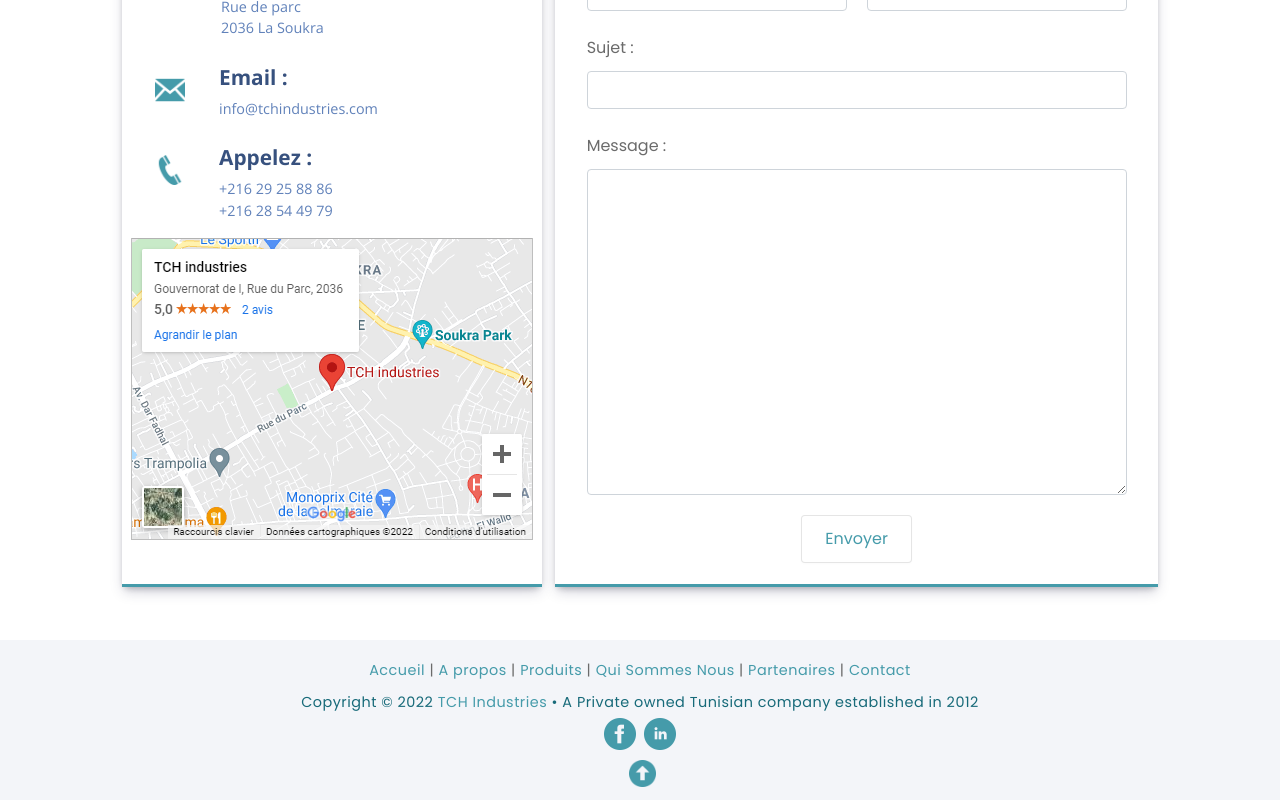
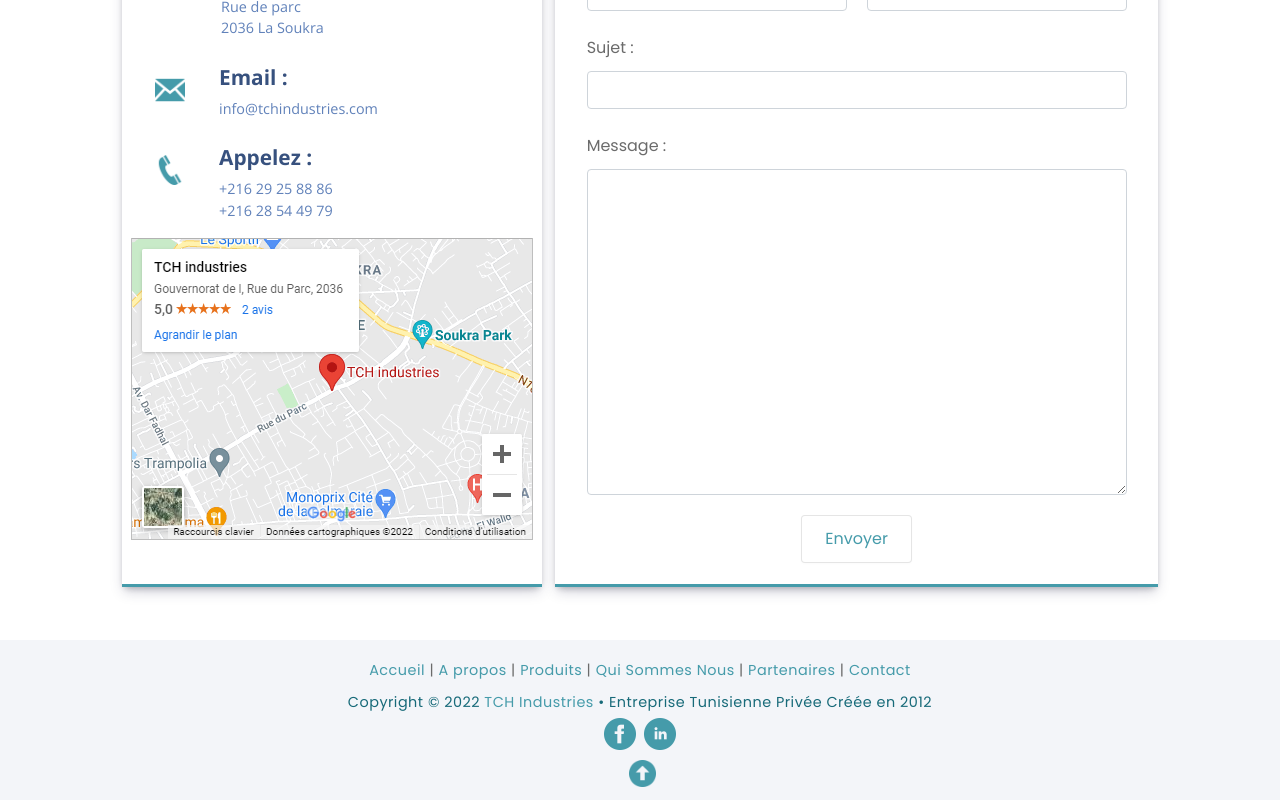
Before and after one commit to Joubeli/TCH, a React (Create React App) app: page / in a window 1280 px wide. Shown: the part 3647-4447 px from the top of the page. Built offline with nearby package versions, Linux system fonts and the light colour scheme.

Commit message:
translate the footer into frensh

```diff
--- a/src/components/Footer/Footer.js
+++ b/src/components/Footer/Footer.js
@@ -45,7 +45,7 @@
           {" "}
           TCH Industries
         </Link>{" "}
-        • A Private owned Tunisian company established in 2012{" "}
+        • Entreprise Tunisienne Privée Créée en 2012{" "}
       </div>
       <div className="socials">
         <a
```
